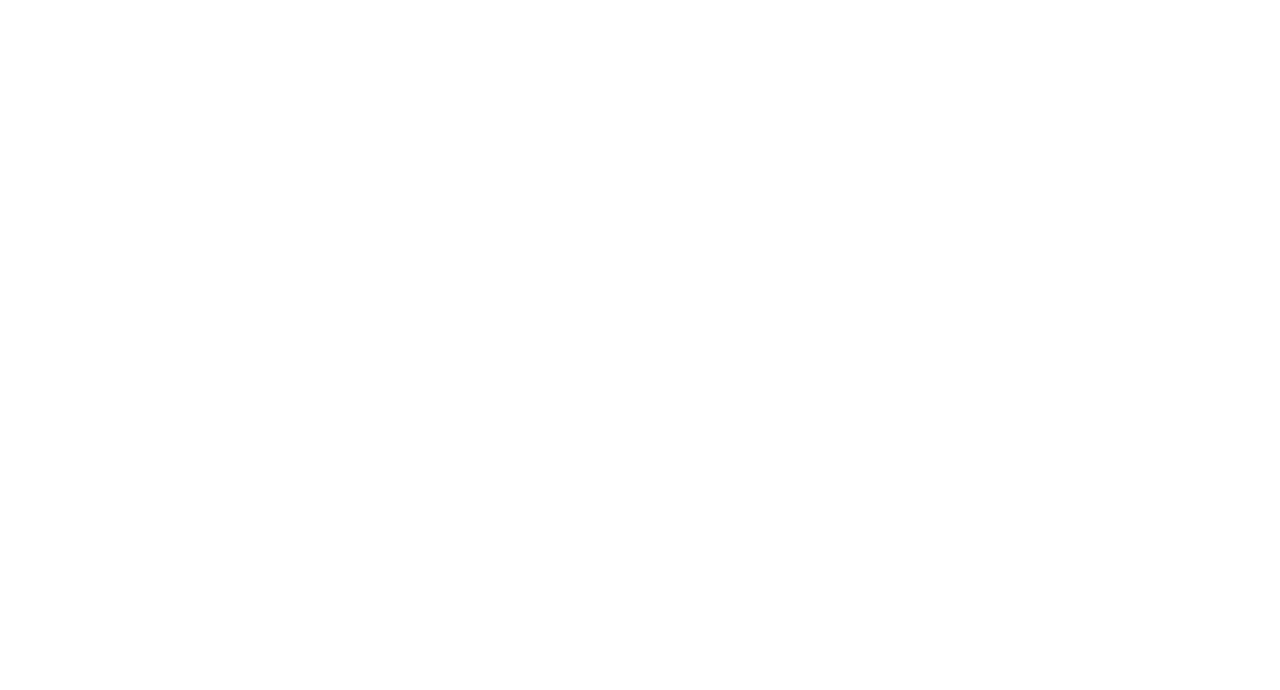
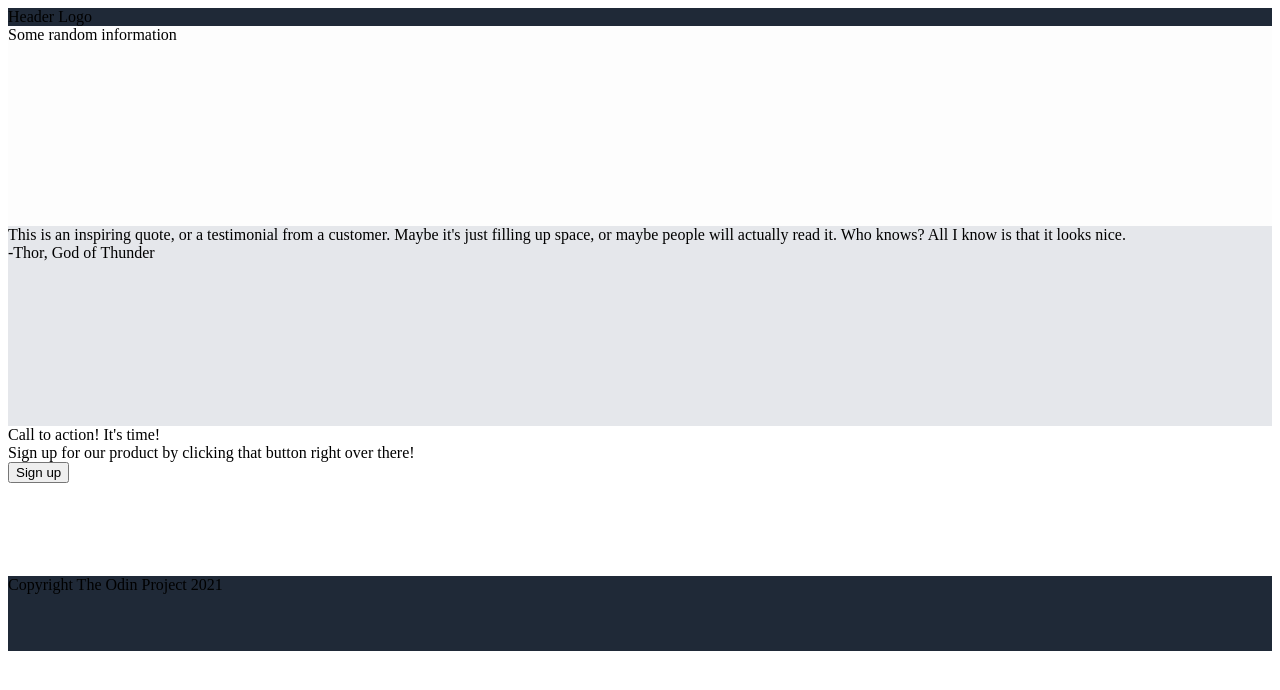
Before and after one commit to BOTaaron/Landing-Page, a plain HTML site: page index.html in a window 1280 px wide. Drawn offline with Linux system fonts and the light colour scheme.

Commit message:
Updated HTML

```diff
--- a/index.html
+++ b/index.html
@@ -10,23 +10,54 @@
     <body>
         <div class="header">
             <div class="header-links">
+                <div class="header-logo">Header Logo</div>
 
             </div>
             <div class="header-content">
+                <div class="header-text-content"></div>
+            </div>
+
+        </div>
+        <div class="card-container">
+            <div class="text">Some random information</div>
+            <div class="card-container">
+                <div class="card">
+
+                </div>
+                <div class="card">
+
+                </div>
+                <div class="card">
+
+                </div>
+                <div class="card">
+
+                </div>
 
             </div>
 
         </div>
-        <div class="card-container">
-
-        </div>
         <div class="quote-container">
+            <div class="quote">
+                This is an inspiring quote, or a testimonial from a customer. Maybe it's just filling up space, or maybe people will actually read it. Who knows? All I know is that it looks nice.
+            </div>
+            <div class="signature">-Thor, God of Thunder</div>
 
         </div>
         <div class="cta-container">
+             <div class="call-to-action-text">
+                 <div class="text">Call to action! It's time!</div>
+                 <div class="text"> Sign up for our product by clicking that button right over there!</div>
+             </div>
+             <div class="call-to-action-button">
+                <button>Sign up</button>
+             </div>
 
         </div>
         <div class="footer">
+            <div class="footer-text">
+                Copyright The Odin Project 2021
+            </div>
 
         </div>
 
--- a/styles.css
+++ b/styles.css
@@ -0,0 +1,27 @@
+.body {
+    display: flex;
+    flex: 1;
+
+}
+.header {
+    background-color: #1f2937;
+
+
+}
+.card-container {
+    background-color: #fdfdfd;
+    height: 200px;
+}
+.quote-container {
+    height: 200px;
+    background-color: #e5e7eb;
+}
+.cta-container {
+    height: 150px;
+}
+.footer {
+    height: 75px;
+    background-color: #1f2937;
+
+
+}
```
